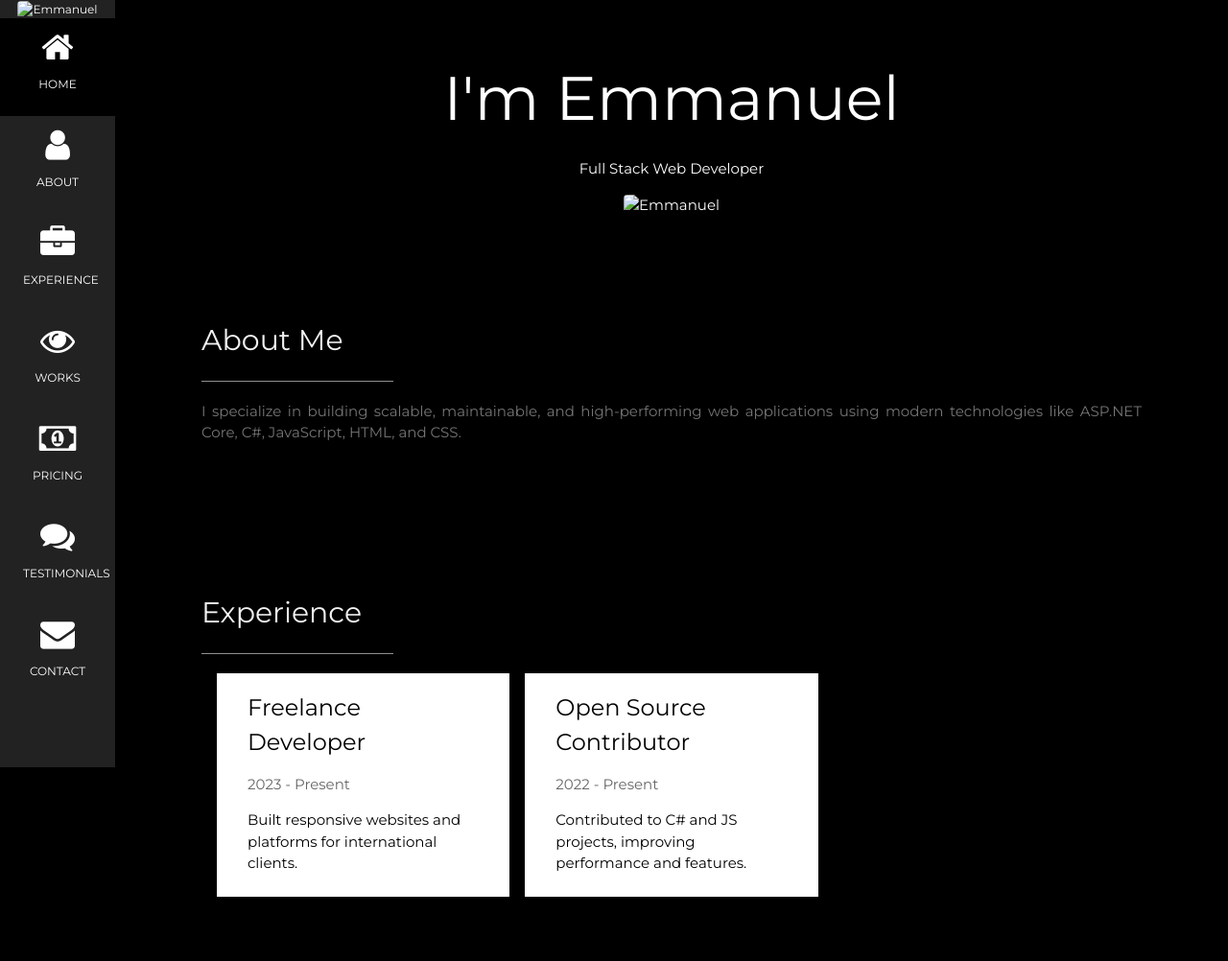
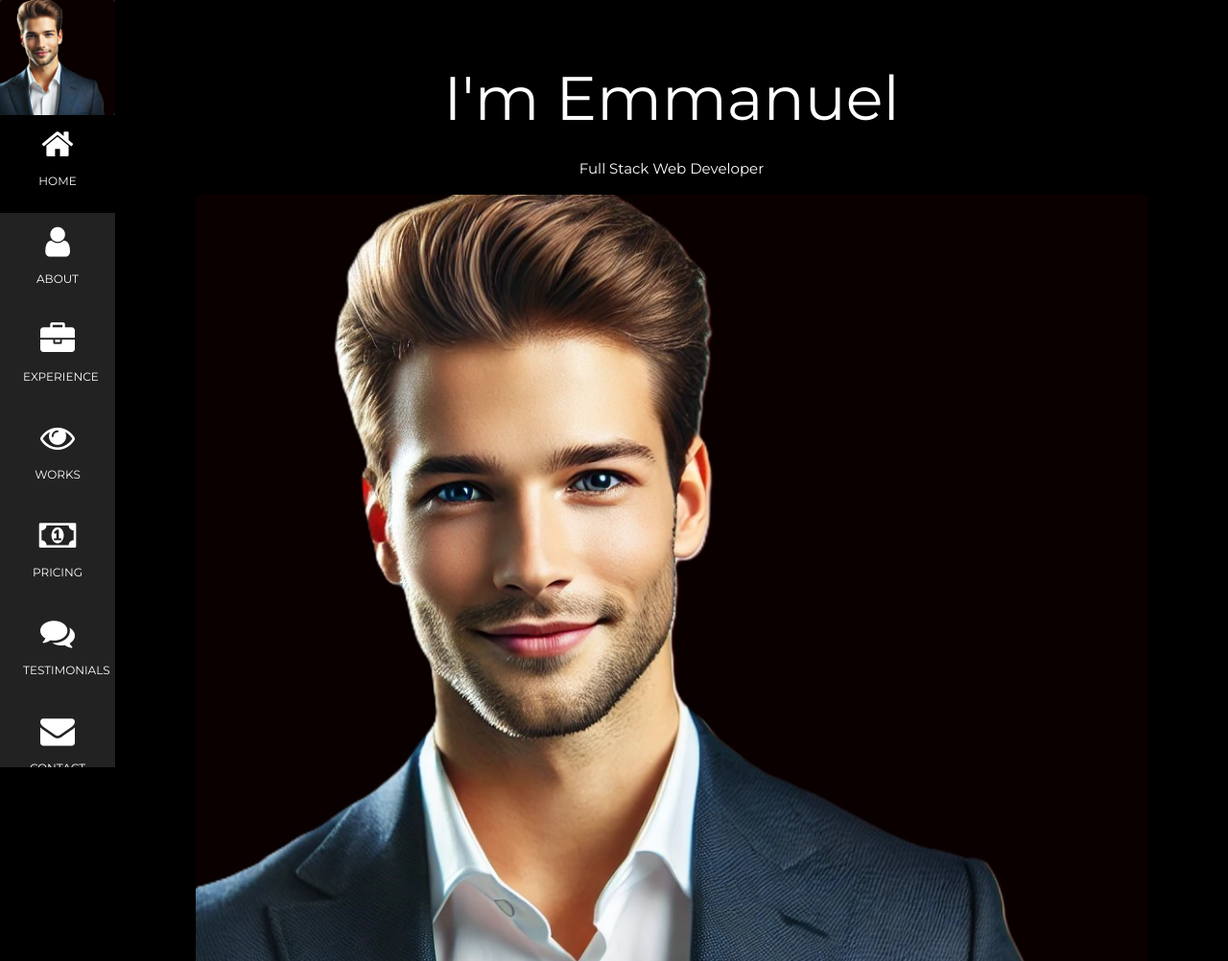
Before and after one commit to legendONE382/expertCoder.github.io, a plain HTML site: page index.html in a window 1280 px wide. Shown: the top 1002 px of the page at 96% size. Drawn offline with nearby package versions, Linux system fonts and the light colour scheme.

Commit message:
Update index.html

```diff
--- a/index.html
+++ b/index.html
@@ -25,7 +25,7 @@
 
 <!-- Sidebar -->
 <nav class="w3-sidebar w3-bar-block w3-small w3-hide-small w3-center">
-  <img src="dd40cd0b-e18f-446b-a56e-d203fd0b4ff5.png" alt="Emmanuel" class="w3-image w3-round">
+  <img src="DALL·E 2025-02-04 14.43.34 - A handsome young man with a fresh, confident look wearing a well-fitted navy blue suit and white shirt. He has short, neatly styled hair 2.jpg" alt="Emmanuel" class="w3-image w3-round">
   <a href="#home" class="w3-bar-item w3-button w3-padding-large w3-black"><i class="fa fa-home w3-xxlarge"></i><p>HOME</p></a>
   <a href="#about" class="w3-bar-item w3-button w3-padding-large w3-hover-black"><i class="fa fa-user w3-xxlarge"></i><p>ABOUT</p></a>
   <a href="#experience" class="w3-bar-item w3-button w3-padding-large w3-hover-black"><i class="fa fa-briefcase w3-xxlarge"></i><p>EXPERIENCE</p></a>
@@ -52,7 +52,7 @@
   <header class="w3-container w3-padding-32 w3-center w3-black" id="home">
     <h1 class="w3-jumbo"><span class="w3-hide-small">I'm</span> Emmanuel</h1>
     <p>Full Stack Web Developer</p>
-    <img src="dd40cd0b-e18f-446b-a56e-d203fd0b4ff5.png" alt="Emmanuel" class="w3-image w3-round" width="992" height="1108">
+    <img src="DALL·E 2025-02-04 14.43.34 - A handsome young man with a fresh, confident look wearing a well-fitted navy blue suit and white shirt. He has short, neatly styled hair 2.jpg" alt="Emmanuel" class="w3-image w3-round" width="992" height="1108">
   </header>
 
   <!-- About -->
```
